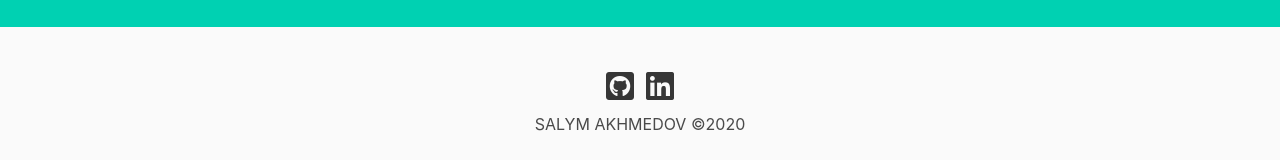
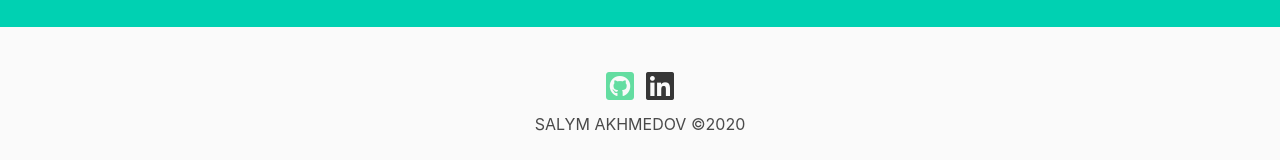
Before and after one commit to salymk/salym-portfolio, a React (Create React App) app: page / in a window 1280 px wide. In both pictures the pointer is over the icon 620 px from the left and 3408 px from the top of the page. Shown: the part 3323-3483 px from the top of the page. Built offline with nearby package versions, Linux system fonts and the light colour scheme.

Commit message:
Added color to social links on hover

```diff
--- a/src/index.scss
+++ b/src/index.scss
@@ -112,6 +112,14 @@ $navbar-height: 2.7rem;
 	transition: 0.5s;
 }
 
+.fa-github-square:hover {
+	color: $link-color;
+}
+
+.fa-linkedin:hover {
+	color: $link-color;
+}
+
 // Import only what you need from Bulma
 @import '../node_modules/bulma/sass/utilities/_all.sass';
 @import '../node_modules/bulma/sass/base/_all.sass';
--- a/src/sections/main-content/footer/Footer.js
+++ b/src/sections/main-content/footer/Footer.js
@@ -8,8 +8,8 @@ const Footer = () => {
 					<a
 						href='https://github.com/salymk'
 						target='_blank'
-						className='has-text-grey-darker'>
-						<i className='fab fa-2x fa-github-square'></i>
+						className='has-text-grey-darker social-hover'>
+						<i class='fab fa-2x fa-github-square'></i>
 					</a>
 				</span>
 
```
